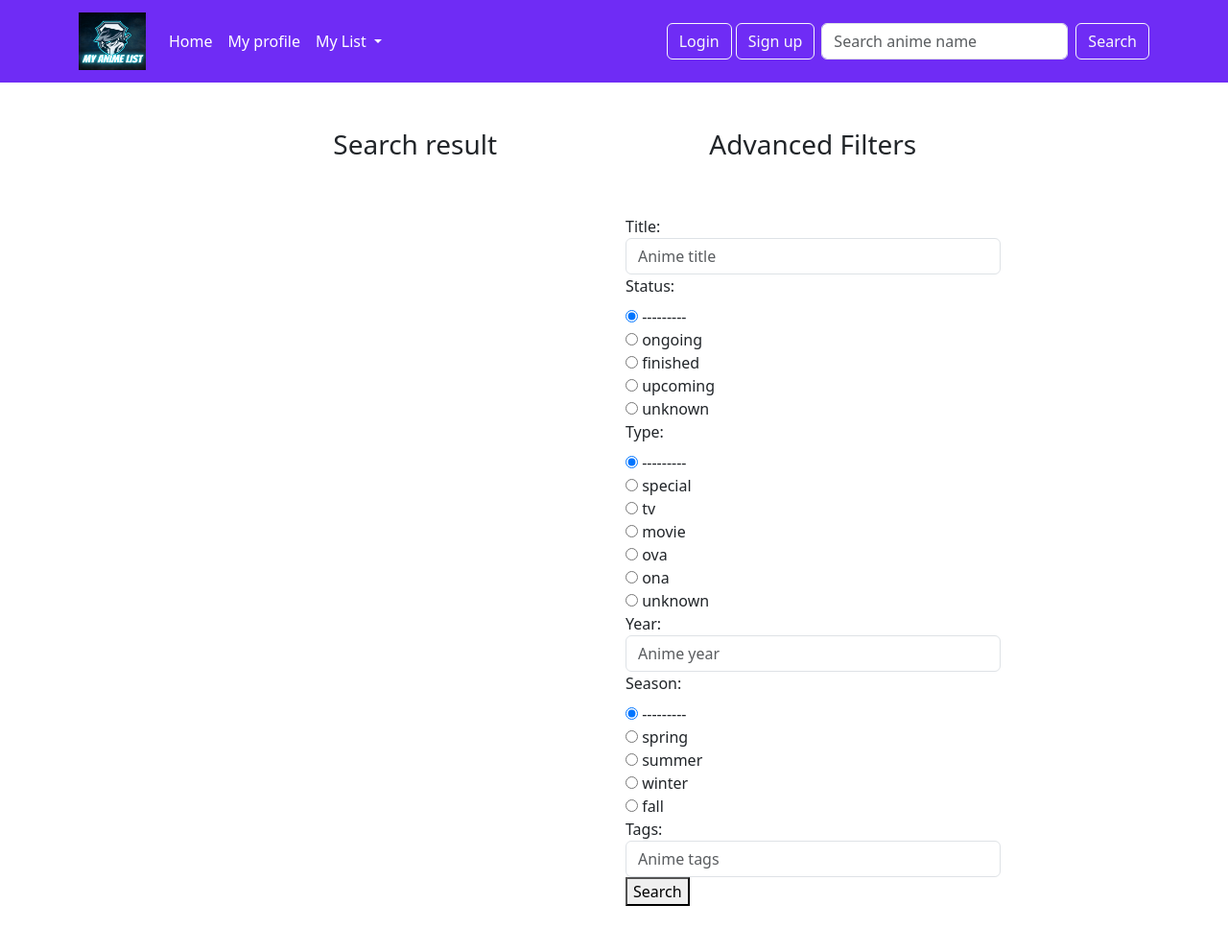
After one commit to fesuard/Personal-Anime-List, a Django app: page /seach_anime/ in a window 1280 px wide. The commit adds this page. Shown: the whole page at 96% size. Run offline with Django 5.2, Linux system fonts and the light colour scheme; data that the repository does not hold is empty.

Commit message:
filters and search bar

```diff
--- /dev/null
+++ b/animeList/filters.py
@@ -0,0 +1,45 @@
+import django_filters
+from django import forms
+from animeList.models import Anime
+
+
+class AnimeFilter(django_filters.FilterSet):
+    type_choice = [
+        ('SPECIAL', 'special'),
+        ('TV', 'tv'),
+        ('MOVIE', 'movie'),
+        ('OVA', 'ova'),
+        ('ONA', 'ona'),
+        ('UNKNOWN', 'unknown'),
+    ]
+    status_choice = STATUS = [
+        ('ONGOING', 'ongoing'),
+        ('FINISHED', 'finished'),
+        ('UPCOMING', 'upcoming'),
+        ('UNKNOWN', 'unknown'),
+    ]
+    season_choice = [
+        ('SPRING', 'spring'),
+        ('SUMMER', 'summer'),
+        ('WINTER', 'winter'),
+        ('FALL', 'fall'),
+    ]
+
+    def filter_by_tags(self, queryset, value):
+        # return queryset.filter(anime__tags__icontains=value)
+        # return queryset.filter(tags__name__in=[value])
+        return queryset.filter(tags__name__icontains=value)
+
+    anime_title = django_filters.CharFilter(lookup_expr='icontains', field_name='title', label='Title', widget=forms.TextInput(
+        attrs={'class': 'form-control', 'placeholder': 'Anime title'}))
+    anime_status = django_filters.ChoiceFilter(widget=forms.RadioSelect(), field_name='status', choices=status_choice, label='Status')
+    anime_type = django_filters.ChoiceFilter(widget=forms.RadioSelect(), field_name='type', choices=type_choice, label='Type')
+    anime_year = django_filters.NumberFilter(label='Year', field_name='year', widget=forms.NumberInput(
+        attrs={'class': 'form-control', 'placeholder': 'Anime year'}))
+    anime_season = django_filters.ChoiceFilter(widget=forms.RadioSelect(), field_name='season', choices=season_choice, label='Season')
+    anime_tags = django_filters.CharFilter(field_name='tags__name', lookup_expr='icontains', label='Tags', widget=forms.TextInput(
+        attrs={'class': 'form-control', 'placeholder': 'Anime tags'}))
+
+    class Meta:
+        model = Anime
+        fields = ['anime_title', 'anime_status', 'anime_type', 'anime_year', 'anime_season', 'anime_tags']
--- a/animeList/urls.py
+++ b/animeList/urls.py
@@ -5,5 +5,6 @@ urlpatterns = [
     path('', views.home_view, name='home_page'),
     path('create_anime/', views.AnimeCreateView.as_view(), name='create-anime'),
     path('update_anime/', views.AnimeUpdateView.as_view(), name='update-anime'),
+    path('seach_anime/', views.AnimeSearchView.as_view(), name='search-result'),
 
 ]
--- a/animeList/views.py
+++ b/animeList/views.py
@@ -5,10 +5,10 @@ from animeList.forms import AddAnimeForm, UpdateAnimeForm
 from django.db import connection
 from django.shortcuts import render
 import random
+from animeList.filters import AnimeFilter
 
 
 def home_view(request):
-
     # Niste titluri din baza de data aveau caractere nesuportate, le-am sters cu codul comentat de mai jos
     # to_delete = []
     # for a in Anime.objects.all():
@@ -23,12 +23,13 @@ def home_view(request):
     all_animes = Anime.objects.filter(tags__name__in=['family friendly', 'family life'])
     obj_to_select = 4
     random_anime = random.sample(list(all_animes), obj_to_select)
-    random_tag = []
-    for anime in random_anime:
-        random_tag.append([Tag.objects.filter(anime__title=anime)])
+    # tags = Tag.objects.filter(anime__in=random_anime)
+    # anime_tags = []
+    # for anime in random_anime:
+    #     tags = Tag.objects.filter(anime__title=anime)
+    #     anime_tags.append({anime: tags})
     context = {
         'random_anime': random_anime,
-        'random_tag': random_tag
     }
     return render(request, 'animeList/homepage.html', context)
 
@@ -43,3 +44,46 @@ class AnimeUpdateView(UpdateView):
     template_name = 'animeList/update_anime.html'
     model = Anime
     form_class = UpdateAnimeForm
+
+
+class AnimeSearchView(ListView):
+    template_name = 'animeList/anime_list.html'
+    model = Anime
+    context_object_name = 'all_anime'
+
+    def get_queryset(self):
+        return Anime.objects.exclude(picture__isnull=True).exclude(picture='')
+
+    def get_context_data(self, **kwargs):
+        data = super().get_context_data(**kwargs)
+        q = self.request.GET.get('anime_title', '')
+        adv_search_anime = Anime.objects.exclude(picture__isnull=True).exclude(picture='')
+        # simple_search_anime = Anime.objects.filter(title__icontains=q)
+        myFilter = AnimeFilter(self.request.GET, queryset=adv_search_anime)
+        adv_search_anime = myFilter.qs
+        data['all_anime'] = adv_search_anime[:min(adv_search_anime.count(), 20)]
+        data['filters'] = myFilter.form
+        # data['simple_search_anime'] = simple_search_anime
+        # randul de mai jos este ca sa ramana scris ce am cautat in bara de search, de asemenea in template a fost adaugat value="{{ q }}
+        data['q'] = q
+        return data
+
+
+# class AnimeAdvancedSearchView(ListView):
+#     template_name = 'animeList/anime_list.html'
+#     model = Anime
+#     context_object_name = 'all_anime_adv'
+#
+#     def get_queryset(self):
+#         return Anime.objects.all()
+#
+#     def get_context_data(self, **kwargs):
+#         data = super().get_context_data(**kwargs)
+#
+#         animes = Anime.objects.all()
+#         myFilter = AnimeFilter(self.request.GET, queryset=animes)
+#         animes = myFilter.qs
+#         data['all_anime_adv'] = animes
+#         data['filters'] = myFilter.form
+#
+#         return data
--- a/static/css/my_style.css
+++ b/static/css/my_style.css
@@ -21,3 +21,16 @@
     text-overflow: ellipsis;
     white-space: nowrap;
 }
+
+.limited_list {
+    /* Limit to 4 lines */
+    overflow: hidden;
+    height: 6em; /* Adjust line height based on font size */
+    line-height: 1.5em;
+    position: relative; /* Needed for absolute positioning */
+
+}
+
+legend {
+    font-size: 16px !important;
+}
--- /dev/null
+++ b/templates/animeList/anime_list.html
@@ -0,0 +1,64 @@
+{% extends 'base.html' %}
+{% load static %}
+{% block title %}Home{% endblock %}
+{% block content %}
+    <div class="container">
+        <div class="row">
+            <div class="col-md-6 col-12">
+                <br><br>
+                <h3 style="text-align: center">Search result</h3>
+                <br><br>
+                <div class="row">
+                    {% for anime in all_anime %}
+                        <div class="col-md-6 col-12">
+                            <div class="card col-12">
+                                <img src="{{ anime.picture }}" class="card-img-top" style="height: 360px; object-fit: cover"
+                                     alt="anime pic">
+                                <div class="card-body">
+                                    <h5 title="{{ anime.title }}"
+                                        class="card-title custom_card_title">{{ anime.title }}</h5>
+                                    <p class="card-text"> Tags: </p>
+                                    <ul class="limited_list">
+                                        {% for tag in anime.tags.all %}
+                                            {% if forloop.counter0 < 4 %}
+                                                <li>{{ tag }}</li>
+                                            {% endif %}
+                                        {% endfor %}
+                                    </ul>
+                                    <p>
+                                        {% if anime.tags.count > 4 %}
+                                            {{ anime.tags.count|add:-4 }}
+                                        {% else %}
+                                            No
+                                        {% endif %}
+                                        tags remaining
+                                    </p>
+                                </div>
+                                <ul class="list-group list-group-flush">
+                                    <li class="list-group-item">{{ anime.status }}</li>
+                                    <li class="list-group-item">{{ anime.year }} {{ anime.season }}</li>
+                                    <li class="list-group-item">A third item</li>
+                                </ul>
+                                <div class="card-body">
+                                    <a href="#" class="card-link">Card link</a>
+                                    <a href="#" class="card-link">Another link</a>
+                                </div>
+                            </div>
+                            <br>
+                        </div>
+                    {% endfor %}
+                </div>
+                </div>
+            <div class="col-md-6">
+                <br><br>
+                <h3 style="text-align: center"> Advanced Filters </h3>
+                <br><br>
+                <form method="get" class="col-12">
+                    {{ filters }}
+                    <button type="submit">Search</button>
+                </form>
+                <br><br>
+            </div>
+        </div>
+    </div>
+{% endblock %}
--- a/templates/base.html
+++ b/templates/base.html
@@ -1,5 +1,6 @@
+
+<!DOCTYPE html>
 {% load static %}
-<!DOCTYPE html>
 <html lang="en">
 <head>
     <meta charset="UTF-8">
--- a/templates/navbar.html
+++ b/templates/navbar.html
@@ -65,8 +65,8 @@
                 <a href="{% url 'create-user' %}" class="btn btn-outline-light" style="margin-right: 7px">Sign up</a>
             </div>
             {% endif %}
-      <form class="d-flex" role="search">
-        <input class="form-control me-2" type="search" placeholder="Search anime" aria-label="Search">
+      <form method="GET" class="d-flex" role="search" action="{% url 'search-result' %}">
+        <input class="form-control me-2" type="search" placeholder="Search anime name" aria-label="Search" name="anime_title" value="{{ q }}">
         <button class="btn btn-outline-light" type="submit">Search</button>
       </form>
     </div>
```
Also changed, not shown: animeList/models.py (+17 -4 lines), pal/settings.py (+9 -2 lines), templates/animeList/homepage.html (+21 -3 lines), animeList/forms.py (line endings or trailing spaces), animeList/migrations/0002_alter_anime_season_alter_anime_status_and_more.py (added).
